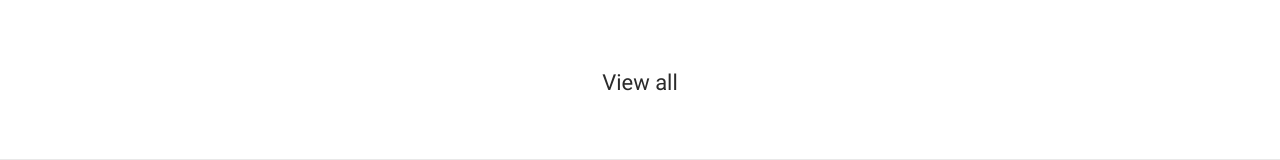
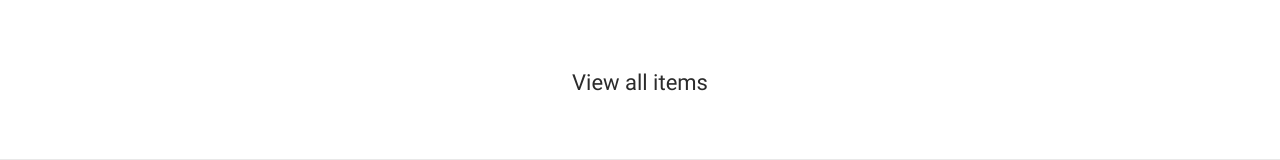
Before and after one commit to ralucaghitiu/monochrome, a Next.js app: page / in a window 1280 px wide. Shown: the part 3151-3311 px from the top of the page. Built offline with nearby package versions, Linux system fonts and the light colour scheme.

Commit message:
Update main.jsx
up

```diff
--- a/components/main.jsx
+++ b/components/main.jsx
@@ -823,7 +823,7 @@ export default function Main() {
         </section>
         <footer>
           <a href="" title="View all" className="catalog-preview-cta">
-            View all
+            View all items
           </a>
         </footer>
       </section>
```
